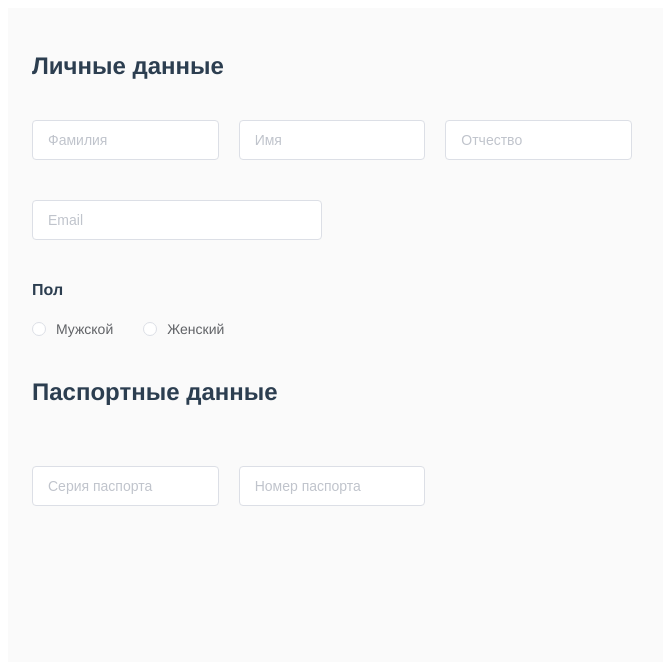
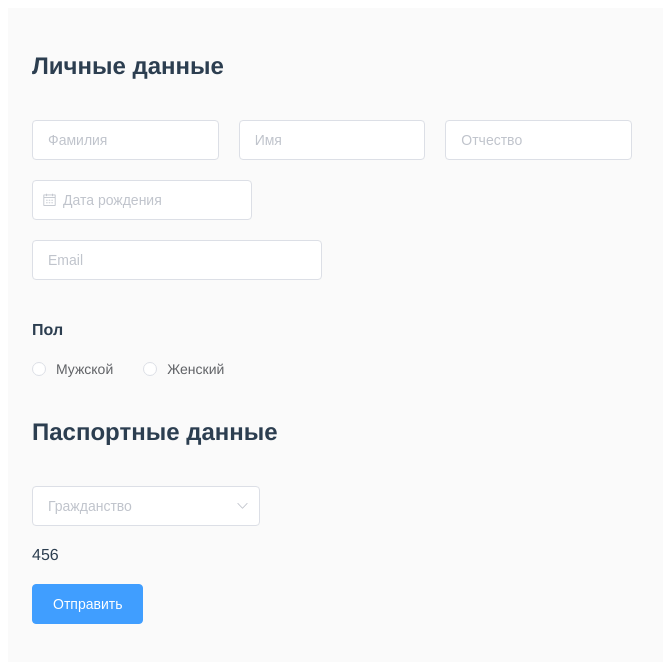
Before and after one commit to ozon-edu-vue-2021/required-task-4-denkhis, a Vue app: page / in a window 1280 px wide. Shown: the top 662 px of the page, without its empty margins (0-663 px from the left). Built offline with nearby package versions, Linux system fonts and the light colour scheme.

Commit message:
Updated form

```diff
--- a/src/components/Form.vue
+++ b/src/components/Form.vue
@@ -3,7 +3,10 @@
     <div class="form">
       <form action="">
         <personal-data v-model="personalData" />
-        <passport-data />
+        <passport-data v-model="passportData" />
+        <el-button type="primary" @click.native="handleSubmit">
+          Отправить
+        </el-button>
       </form>
     </div>
   </el-container>
@@ -35,7 +38,7 @@ export default {
         gender: "",
       },
       passportData: {
-        citizenship: "",
+        citizenship: null,
         passportSeries: "",
         passportNumber: "",
         issueDate: "",
@@ -49,5 +52,10 @@ export default {
       },
     };
   },
+  methods: {
+    handleSubmit() {
+      console.log(this.personalData, this.passportData);
+    },
+  },
 };
 </script>
--- a/src/components/PassportData.vue
+++ b/src/components/PassportData.vue
@@ -4,7 +4,7 @@
       <h2>Паспортные данные</h2>
     </el-col>
     <el-col :span="20">
-      <!-- <el-select v-model="value" placeholder="Гражданство">
+      <el-select v-model="value.citizenship" placeholder="Гражданство">
         <el-option
           v-for="item in citizenships"
           :key="item.id"
@@ -12,9 +12,9 @@
           :value="item.id"
         >
         </el-option>
-      </el-select> -->
+      </el-select>
     </el-col>
-    <template v-if="true">
+    <template v-if="value.citizenship === 8604">
       <el-col :span="8">
         <el-input placeholder="Серия паспорта" />
       </el-col>
@@ -22,20 +22,25 @@
         <el-input placeholder="Номер паспорта" />
       </el-col>
       <el-col :span="8">
-        <!-- <el-date-picker
-          v-model="value1"
+        <el-date-picker
+          v-model="value.issueDate"
           type="date"
           placeholder="Дата выдачи"
-        /> -->
+        />
       </el-col>
     </template>
-    <div v-else>456</div>
+    <template v-else>
+      <el-col :span="8">456</el-col>
+    </template>
   </el-row>
 </template>
 
 <script>
 import citizenships from "../assets/data/citizenships.json";
 export default {
+  props: {
+    value: Object,
+  },
   data() {
     return {
       citizenships,
--- a/src/components/PersonalData.vue
+++ b/src/components/PersonalData.vue
@@ -13,11 +13,11 @@
       <el-input v-model="value.lastName" placeholder="Отчество" />
     </el-col>
     <el-col :span="24">
-      <!-- <el-date-picker
-        v-model="value1"
+      <el-date-picker
+        v-model="value.birthDate"
         type="date"
         placeholder="Дата рождения"
-      /> -->
+      />
     </el-col>
     <el-col :span="12">
       <el-input v-model="value.email" placeholder="Email" />
--- a/src/main.js
+++ b/src/main.js
@@ -2,8 +2,9 @@ import Vue from "vue";
 import App from "./App.vue";
 import ElementUI from "element-ui";
 import "element-ui/lib/theme-chalk/index.css";
+import locale from "element-ui/lib/locale/lang/en";
 import "./assets/main.css";
 
-Vue.use(ElementUI);
+Vue.use(ElementUI, { locale });
 
 new Vue({ render: (h) => h(App) }).$mount("#app");
```
